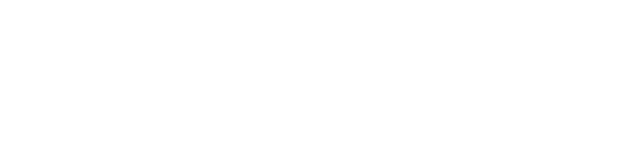
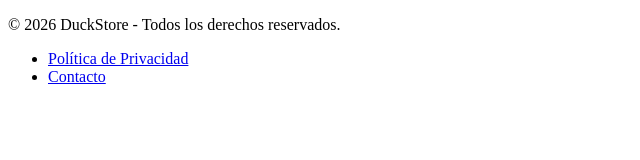
Before and after one commit to FactoriaF5-Asturias/project-p5-digital-academy-team4-duckstore, a plain HTML site: page index.html in a window 1280 px wide. Shown: the whole page, without its empty margins (0-640 px from the left). Drawn offline with Linux system fonts and the light colour scheme.

Commit message:
feat: add footer to page 1

```diff
--- a/index.html
+++ b/index.html
@@ -16,6 +16,21 @@
         <title>Duckstore</title>
         <link rel="stylesheet" href="./CSS/style.css">
     </head>
-
+<footer class="pie-de-pagina">
+  <div class="contenedor-footer">
+    <div class="info-empresa">
+      <p>&copy; 2026 DuckStore - Todos los derechos reservados.</p>
+    </div>
+    <nav class="enlaces-footer">
+      <ul>
+        <li><a href="#">Política de Privacidad</a></li>
+        <li><a href="#">Contacto</a></li>
+      </ul>
+    </nav>
+    <div class="redes-sociales">
+      <!-- Los iconos de redes sociales irán aquí -->
+    </div>
+  </div>
+</footer>
 
 </html>
```
